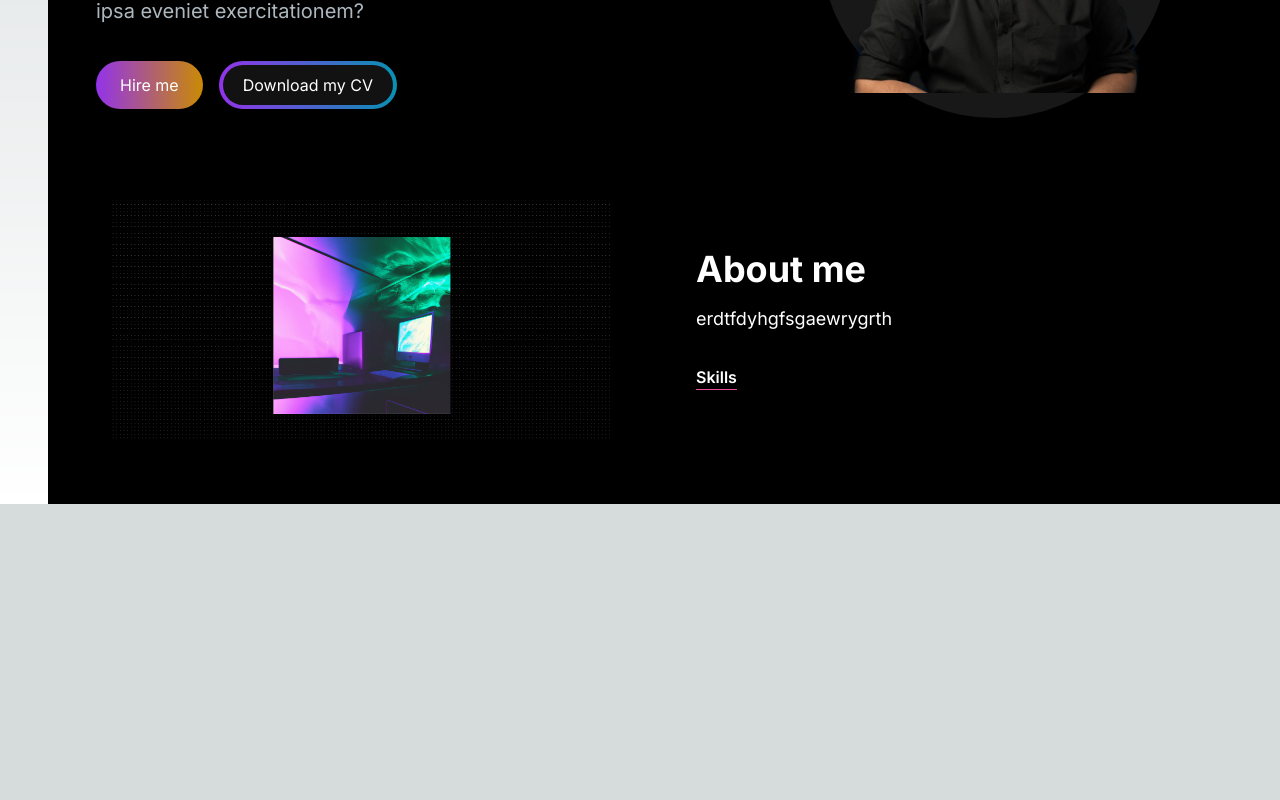
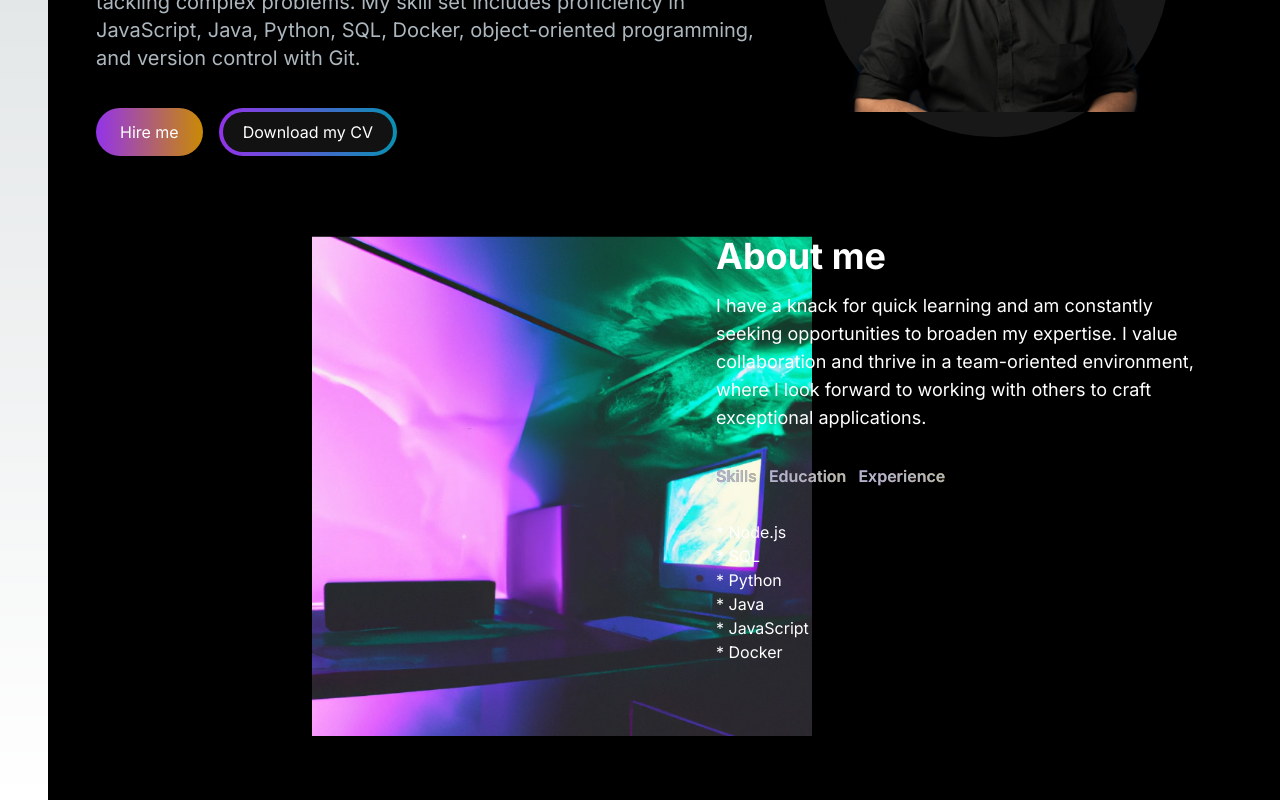
Before and after one commit to AJ07009/portfolio-page, a Next.js app: page / in a window 1280 px wide. Shown: the part 408-1208 px from the top of the page. Before the commit the page ends 912 px from the top, so only its background shows below. Built offline with nearby package versions, Linux system fonts and the light colour scheme.

Commit message:
2 more sctions to go

```diff
--- a/src/app/components/AboutSection.jsx
+++ b/src/app/components/AboutSection.jsx
@@ -1,11 +1,52 @@
 "use client"
 import React, {useTransition, useState} from 'react'
 import Image from 'next/image'
+import TabButton from './TabButton';
 
+
+const TAB_DATA = [
+    {
+        title:"Skills",
+        id: "skills",
+        content: (
+            <ul>
+                <li>* Node.js</li>
+                <li>* SQL</li>
+                <li>* Python</li>
+                <li>* Java</li>
+                <li>* JavaScript</li>
+                <li>* Docker</li>
+            </ul>
+        )
+    },
+    {
+        title:"Education",
+        id: "education",
+        content: (
+            <ul>
+                <li>* MICT SETA National Certificate
+                    information Technology ( Systems
+                    Development)</li>
+                <li>* Certificate in Full-Stack
+                    Development</li>
+            </ul>
+        )
+    },
+    {
+        title:"Experience",
+        id: "experience",
+        content: (
+            <ul>
+                <li>* Tech startup co-founder</li>
+                <li>* Python and Game Design teacher</li>
+            </ul>
+        )
+    }
+]
 
 export const AboutSection = () => {
     const [tab, setTab] = useState("skills");
-    const [startTransition, isPending] = useTransition();
+    const [isPending, startTransition] = useTransition();
 
     const handleTabChange = (id) => {
         startTransition(() => {
@@ -15,23 +56,30 @@ export const AboutSection = () => {
 
     return (
     <section className='text-white'>
-        <div className='md:grid md:grid-cols-2 gap-8 items-center py-8 px-4 xl:gap-16 sm:py-16 xl:px-16'>
-            <Image src="/images/image_replacement.png"
-            width={500}
-            height={500}
-            />
-            <div>
-                <h2 className='text-4xl font-bold text-white mb-4'>
-                    About me
+        <div className='md:grid md:grid-cols-2 gap-8 items-center py-8 px-4 xl:gap-16 sm:py-16 xl:px-16 xl:ml-10' >
+            <img className='md:ml-40 h-500 w-500 sm:w-[100] sm:h-[100]' src="/images/image_replacement.png"/>
+            <div className="mt-4 md:mt-0 text-left flex flex-col h-full">
+                <h2 className=' text-4xl font-bold text-white mb-4'>
+                About me
                 </h2>
                 <p className='text-base lg:text-lg'>
-                    erdtfdyhgfsgaewrygrth
+                I have a knack for quick learning and am constantly
+                seeking opportunities to broaden my expertise. I value collaboration and thrive in
+                a team-oriented environment, where I look forward to working with others to craft
+                exceptional applications.
                 </p>
-                <div className='flex flex-row mt-8'>
-                    <span className='mr-3 font-semibold hover:text-white border-b border-pink-500'>
-                        Skills
-                    </span>
+                <div className='justify-start flex flex-row mt-8'>
+                    <TabButton selectTab={() => handleTabChange("skills")}
+                                activate={tab === "skills"}>{" "}Skills{" "}
+                    </TabButton>
+                    <TabButton selectTab={() => handleTabChange("education")}
+                                activate={tab === "skills"}>{" "}Education{" "}
+                    </TabButton>
+                    <TabButton selectTab={() => handleTabChange("experience")}
+                                activate={tab === "skills"}>{" "}Experience{" "}
+                    </TabButton>
                 </div>
+                <div className='mt-8'>{TAB_DATA.find((t) => t.id === tab).content}</div>
             </div>
         </div>
     </section>
--- a/src/app/components/HeroSection.jsx
+++ b/src/app/components/HeroSection.jsx
@@ -11,8 +11,11 @@ const HeroSection = () => {
                     <span className="text-transparent bg-clip-text bg-gradient-to-r from-purple-600  to-yellow-600">Hello, I'm {""}</span>
                     <TypeAnimation/></h1>
                     <p className="text-[#ADB7BE] text-base sm:text-lg lg:text-xl mb-6" >
-                Lorem ipsum dolor sit, amet consectetur adipisicing elit.
-                Iure facere perferendis autem, quaerat ipsa at perspiciatis debitis optio! Temporibus repellat accusantium quia fugiat non enim cupiditate iure ipsa eveniet exercitationem?
+                    I'm a Software Engineer driven by a deep passion for harnessing technology to
+                    tackle real-world challenges. My enthusiasm for continuous personal growth is fueled
+                    by programming, and I thrive on tackling complex problems. My skill set includes
+                    proficiency in JavaScript, Java, Python, SQL, Docker, object-oriented programming,
+                    and version control with Git.
                     </p>
                     <div>
                         <ButtonComponent/>
--- a/src/app/components/TabButton.jsx
+++ b/src/app/components/TabButton.jsx
@@ -1,10 +1,17 @@
 import React from 'react'
 
-const Tabbutton = ({ active, selectTab, children}) => {
-const buttonClass = active ? 'text-white border-b border-pink-500' : "text-[#ADB7BE]"
+const TabButton = ({ active, selectTab, children}) => {
+const buttonClasses = active ?
+' text-white'
+: 'text-[#ADB7BE]';
+
     return (
-    <button>Tabbutton</button>
+    <button onClick={selectTab}>
+      <p className = {`mr-3 font-semibold hover:text-transparent bg-clip-text bg-gradient-to-r from-purple-600  to-yellow-600 ${buttonClasses}`}>
+      {children}
+      </p>
+      </button>
   )
 }
 
-export default Tabbutton
+export default TabButton
```
Also changed, not shown: public/images/image_replacement.png.
